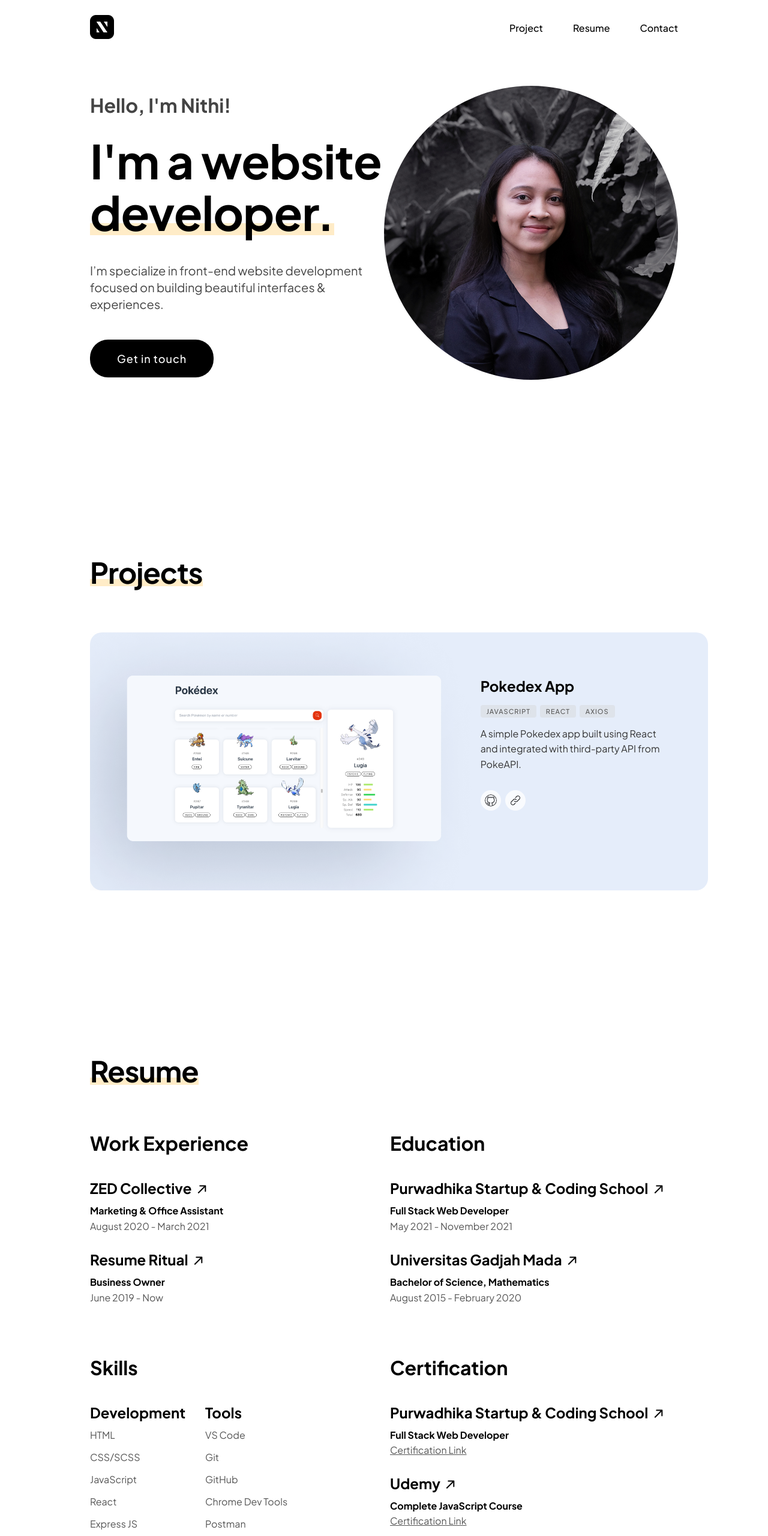
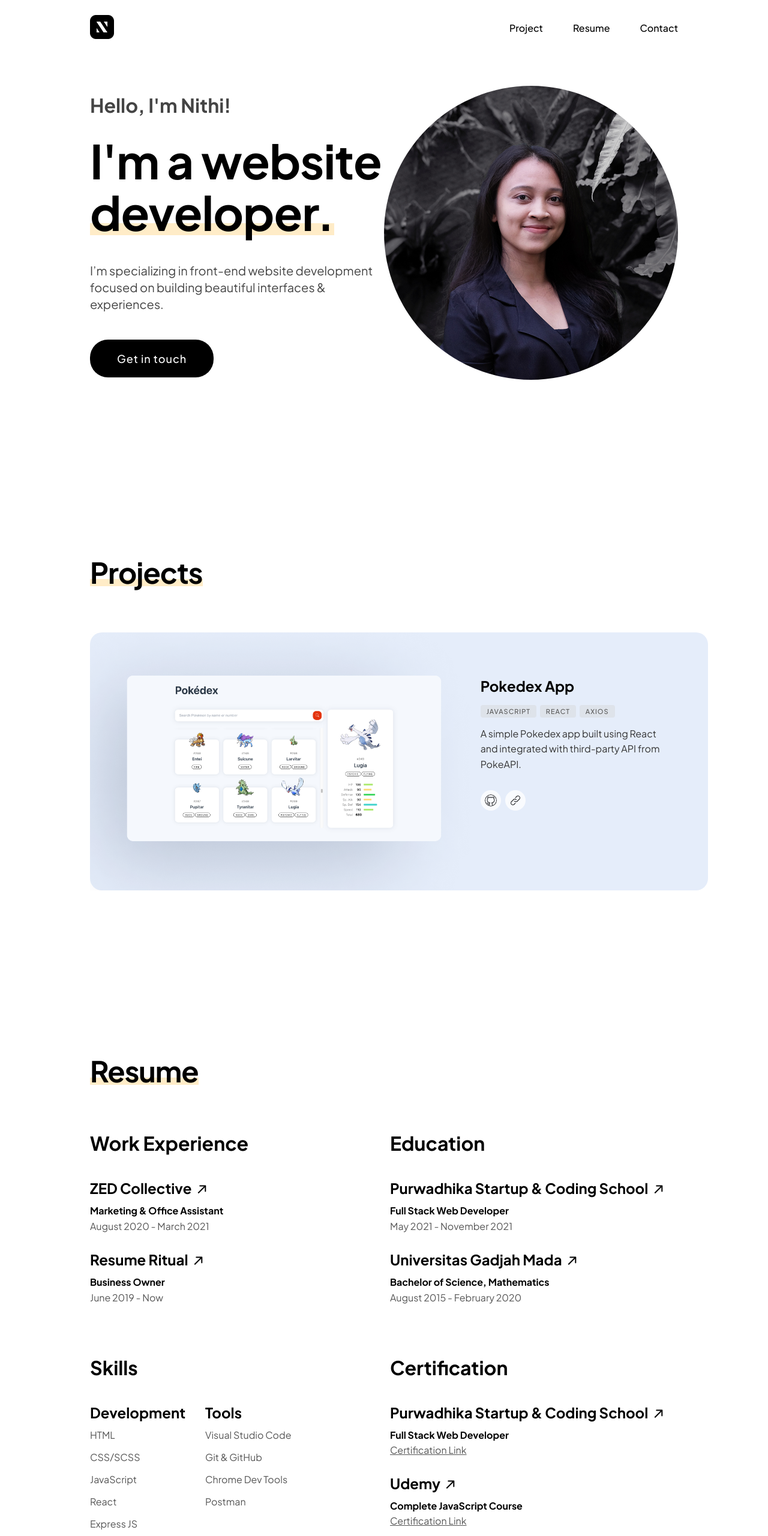
Before and after one commit to nithipramesti/nithipramesti.github.io, a plain HTML site: page index.html in a window 1280 px wide. Shown: the top 2560 px of the page at 60% size. Drawn offline with Linux system fonts and the light colour scheme; files whose address does not match are found by name.

Commit message:
fix writing

```diff
--- a/index.html
+++ b/index.html
@@ -31,7 +31,7 @@
             <span>developer.</span>
           </h1>
           <p class="text__details">
-            I’m specialize in front-end website development focused on building beautiful interfaces & experiences.
+            I’m specializing in front-end website development focused on building beautiful interfaces & experiences.
           </p>
           <a class="btn__cta" href="#contact" >Get in touch</a>
         </div>
@@ -145,9 +145,8 @@
                   </div>
                   <div class="resume__paragraph">
                       <h4>Tools</h4>
-                      <p class="resume__text-mute">VS Code</p>
-                      <p class="resume__text-mute">Git</p>
-                      <p class="resume__text-mute">GitHub</p>
+                      <p class="resume__text-mute">Visual Studio Code</p>
+                      <p class="resume__text-mute">Git & GitHub</p>
                       <p class="resume__text-mute">Chrome Dev Tools</p>
                       <p class="resume__text-mute">Postman</p>
                   </div>
@@ -231,7 +230,7 @@
     </main>
     <footer>
       <a href="https://github.com/nithipramesti/nithipramesti.github.io" target="_blank">
-        Designed & Built by Nithi Pramesti
+        Built by Nithi Pramesti
       </a>
     </footer>
   </body>
```
